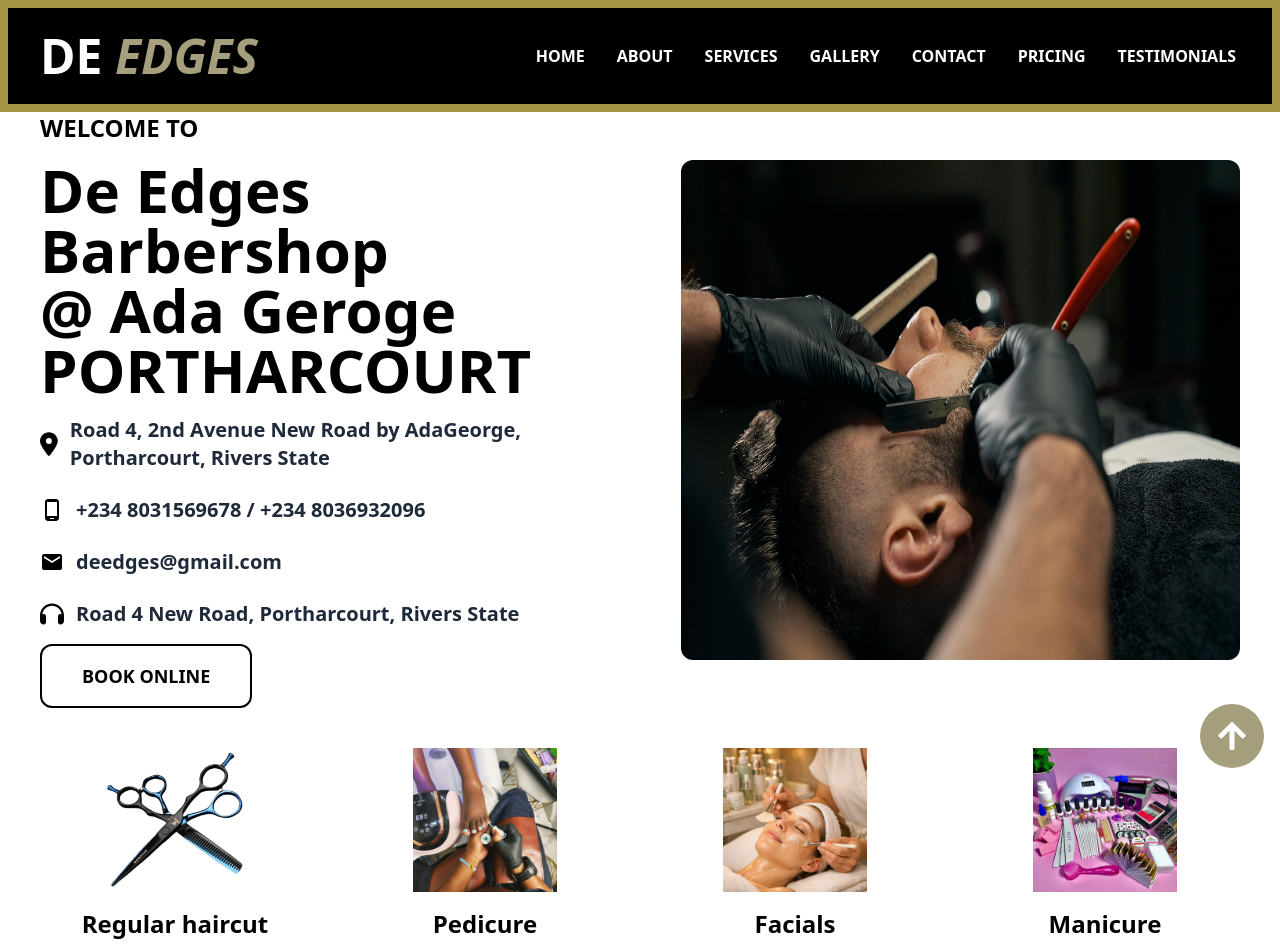
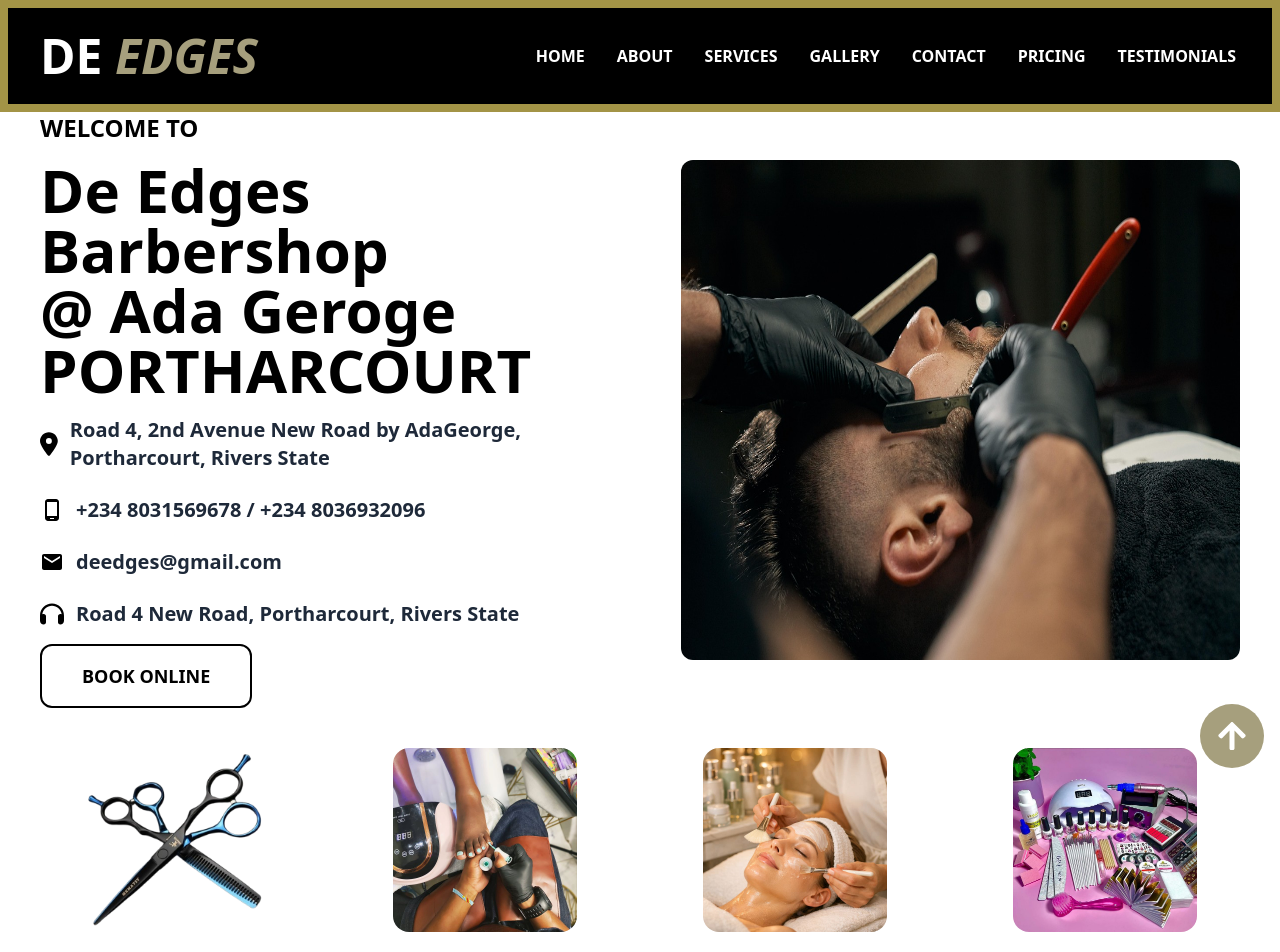
Before and after one commit to NaijaKriz/barbing-web, a React (Vite) app: page / in a window 1280 px wide. Shown: the top 952 px of the page. Built offline with nearby package versions, Linux system fonts and the light colour scheme.

Commit message:
updated image sizes

```diff
--- a/src/sections/Hero.jsx
+++ b/src/sections/Hero.jsx
@@ -65,22 +65,22 @@
 
     <section className="grid grid-cols-1 md:grid-cols-4 justify-center items-start w-full md:px-[120px] px-4 lg:px-10 py-10 gap-10">
         <div data-aos='zooom-in' data-aos-delay="200" className="flex flex-col justify-center items-center gap-4">
-            <img src={scissors} alt="" className='size-36 transform hover:scale-110 transition-transform duration-300 cursor-pointer' />
+            <img src={scissors} alt="" className='md:size-46 size-86 rounded-2xl transform hover:scale-110 transition-transform duration-300 cursor-pointer' />
             <h1 className="text-2xl text-black font-semibold">Regular haircut</h1>
             <button className="px-10 py-3 bg-black text-white text-md font-semibold rounded-xl cursor-pointer hover:bg-[#a69f7d] hover:text-black">MORE</button>
         </div>
         <div data-aos='zooom-in' data-aos-delay="200" className="flex flex-col justify-center items-center gap-4">
-            <img src={menshair} alt="" className='size-36 transform hover:scale-110 transition-transform duration-300 cursor-pointer' />
+            <img src={menshair} alt="" className='md:size-46 size-86 rounded-2xl transform hover:scale-110 transition-transform duration-300 cursor-pointer' />
             <h1 className="text-2xl text-black font-semibold">Pedicure</h1>
             <button className="px-10 py-3 bg-black text-white text-md font-semibold rounded-xl cursor-pointer hover:bg-[#a69f7d] hover:text-black">MORE</button>
         </div>
         <div data-aos='zooom-in' data-aos-delay="200" className="flex flex-col justify-center items-center gap-4">
-            <img src={trimmer} alt="" className='size-36 transform hover:scale-110 transition-transform duration-300 cursor-pointer' />
+            <img src={trimmer} alt="" className='md:size-46 size-86 rounded-2xl transform hover:scale-110 transition-transform duration-300 cursor-pointer' />
             <h1 className="text-2xl text-black font-semibold">Facials</h1>
             <button className="px-10 py-3 bg-black text-white text-md font-semibold rounded-xl cursor-pointer hover:bg-[#a69f7d] hover:text-black">MORE</button>
         </div>
         <div data-aos='zooom-in' data-aos-delay="200" className="flex flex-col justify-center items-center gap-4">
-            <img src={womenshair} alt="" className='size-36 transform hover:scale-110 transition-transform duration-300 cursor-pointer' />
+            <img src={womenshair} alt="" className='md:size-46 size-86 rounded-2xl transform hover:scale-110 transition-transform duration-300 cursor-pointer' />
             <h1 className="text-2xl text-black font-semibold">Manicure</h1>
             <button className="px-10 py-3 bg-black text-white text-md font-semibold rounded-xl cursor-pointer hover:bg-[#a69f7d] hover:text-black">MORE</button>
         </div>
```
